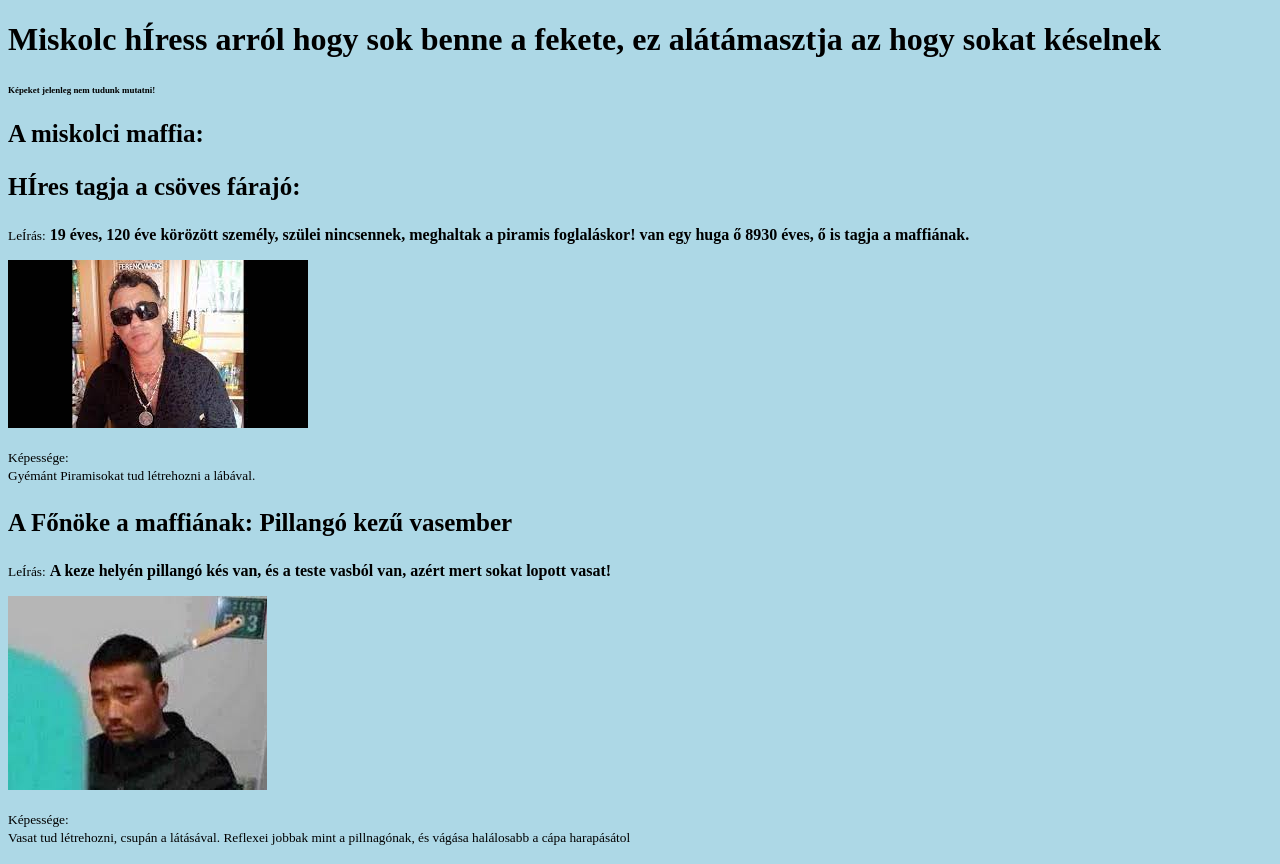
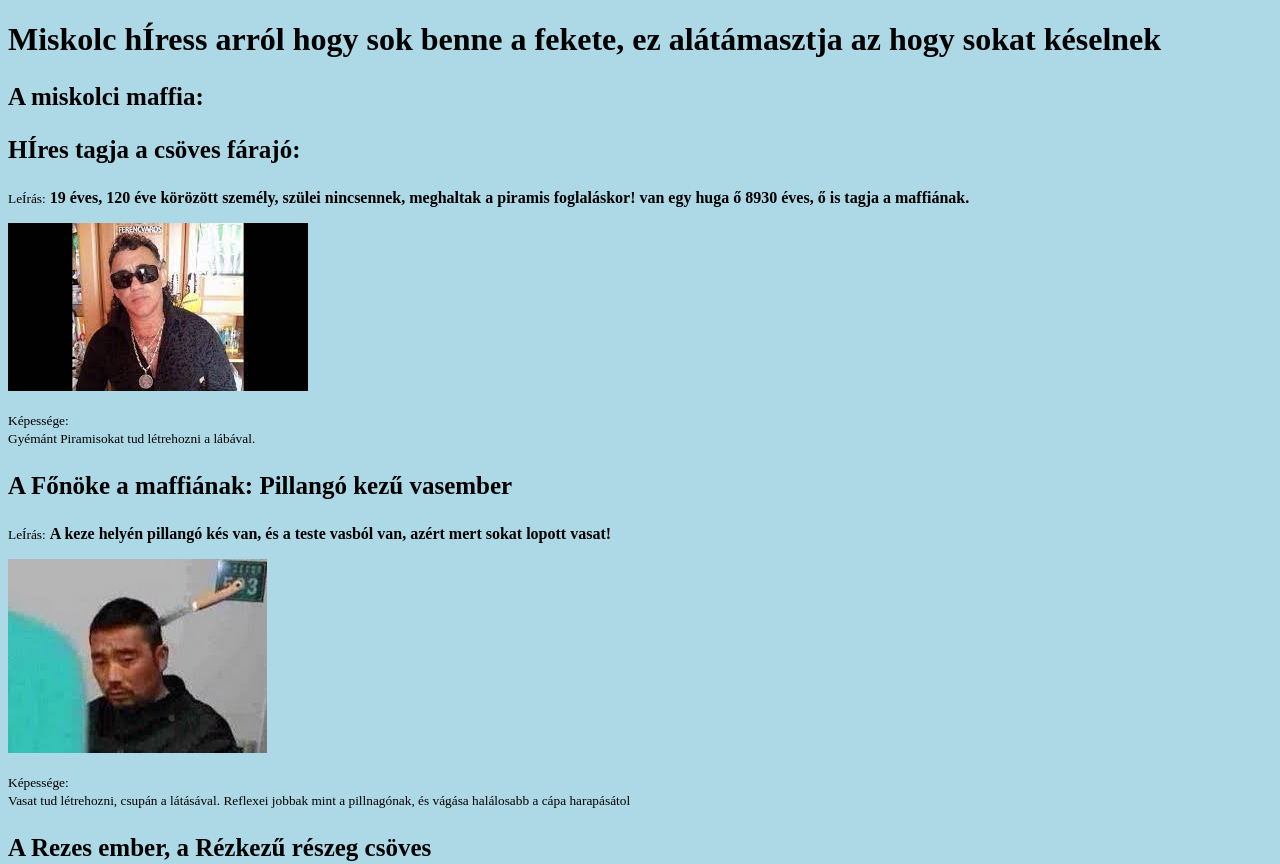
Before and after one commit to Pempi92/Miskolci-Maffia, a plain HTML site: page index.html in a window 1280 px wide. Shown: the top 864 px of the page. Drawn offline with Linux system fonts and the light colour scheme.

Commit message:
Update index.html

```diff
--- a/index.html
+++ b/index.html
@@ -8,7 +8,7 @@
 </head>
 <body bgcolor="lightblue" >
     <h1>Miskolc hÍress arról hogy sok benne a fekete, ez alátámasztja az hogy sokat késelnek</h1>
-<h6> <small>Képeket jelenleg nem tudunk mutatni!</small> </h6>
+
 
      <p style="font-size: 25px ;"> <strong>A miskolci maffia: </strong></p>
         <p style="font-size: 25px ;"><strong> HÍres tagja a csöves fárajó: </strong> </p>
```
